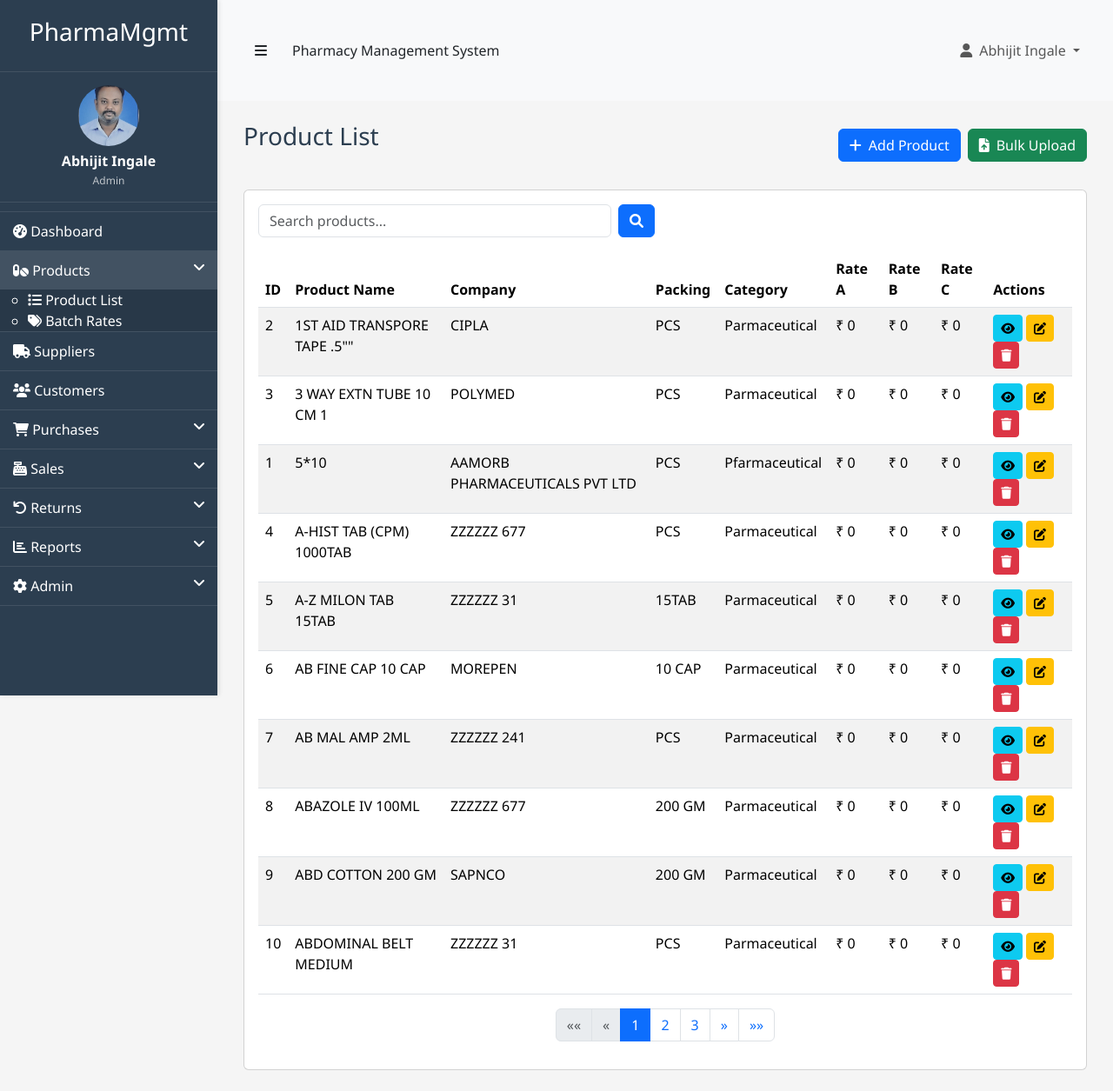
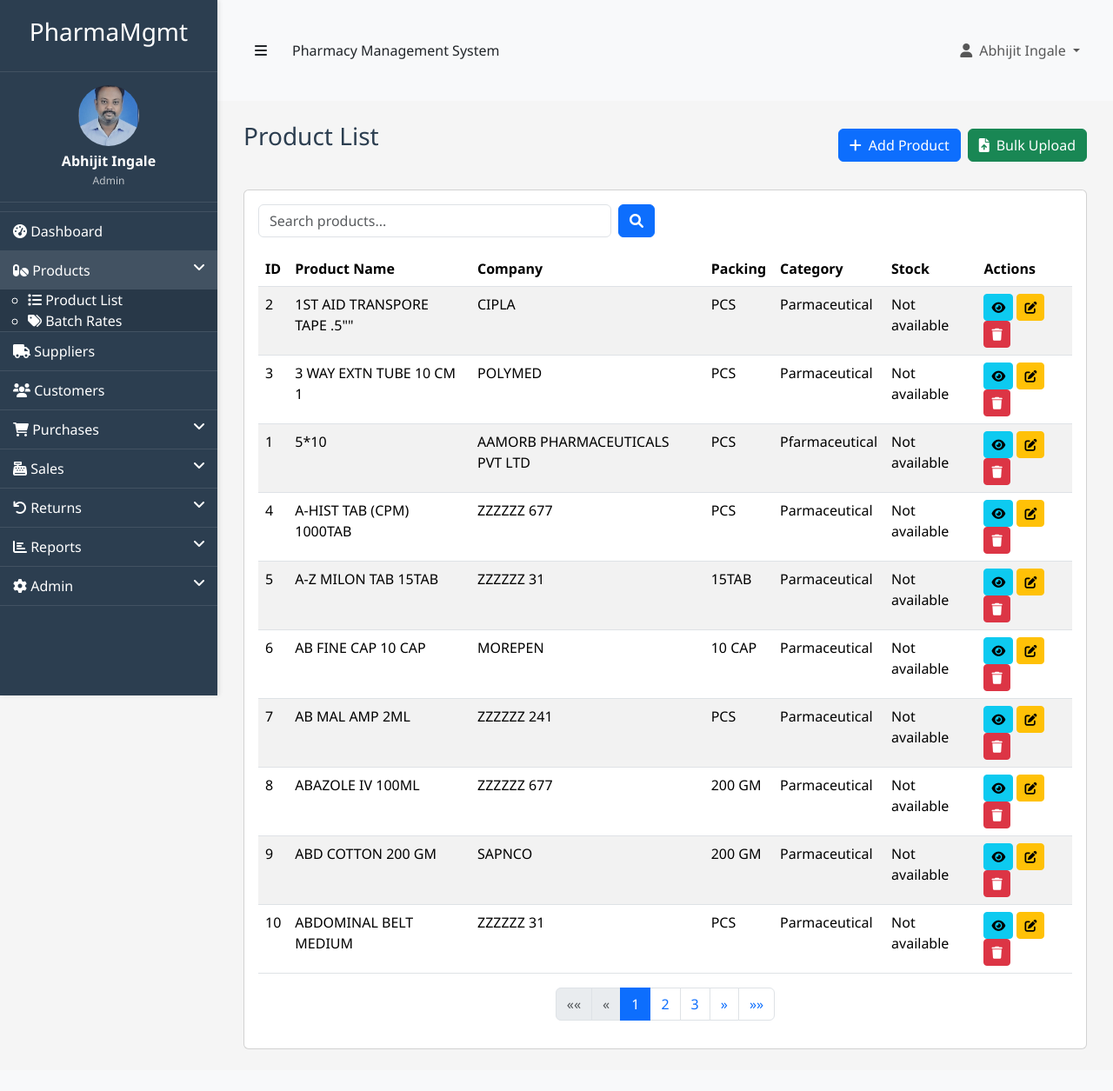
Before and after one commit to Pratiks7559/pharma-management-systems, a Django app: page /products/ in a window 1280 px wide. Shown: the whole page at 87% size. After the commit the page ends 1207 px from the top, so only its background shows below. Run offline with Django 4.2, Linux system fonts and the light colour scheme; a user stored in the database is signed in; data comes from the database, SQL or seed files in the repository.

Commit message:
Show available stock levels instead of rate types in product lists
Replace rate columns with stock level in product_list.html template.

Replit-Commit-Author: Agent
Replit-Commit-Session-Id: 0dc6f3b5-868a-4a0c-aef4-88435edc90d1
Replit-Commit-Screenshot-Url: https://storage.googleapis.com/screenshot-production-us-central1/2d072680-5ca2-4879-a39d-02f3bbe69017/87d31248-b4ee-4d50-822f-bd16e025beb8.jpg

```diff
--- a/pharmamgmt/templates/products/product_list.html
+++ b/pharmamgmt/templates/products/product_list.html
@@ -37,9 +37,7 @@
                         <th>Company</th>
                         <th>Packing</th>
                         <th>Category</th>
-                        <th>Rate A</th>
-                        <th>Rate B</th>
-                        <th>Rate C</th>
+                        <th>Stock</th>
                         <th>Actions</th>
                     </tr>
                 </thead>
@@ -51,9 +49,7 @@
                         <td>{{ product.product_company }}</td>
                         <td>{{ product.product_packing }}</td>
                         <td>{{ product.product_category }}</td>
-                        <td>{{ product.rate_A|currency }}</td>
-                        <td>{{ product.rate_B|currency }}</td>
-                        <td>{{ product.rate_C|currency }}</td>
+                        <td>{{ product.stock_level|default:"Not available" }}</td>
                         <td>
                             <a href="{% url 'product_detail' pk=product.productid %}" class="btn btn-sm btn-info">
                                 <i class="fas fa-eye"></i>
@@ -70,7 +66,7 @@
                     </tr>
                     {% empty %}
                     <tr>
-                        <td colspan="9" class="text-center">No products found.</td>
+                        <td colspan="6" class="text-center">No products found.</td>
                     </tr>
                     {% endfor %}
                 </tbody>
```
